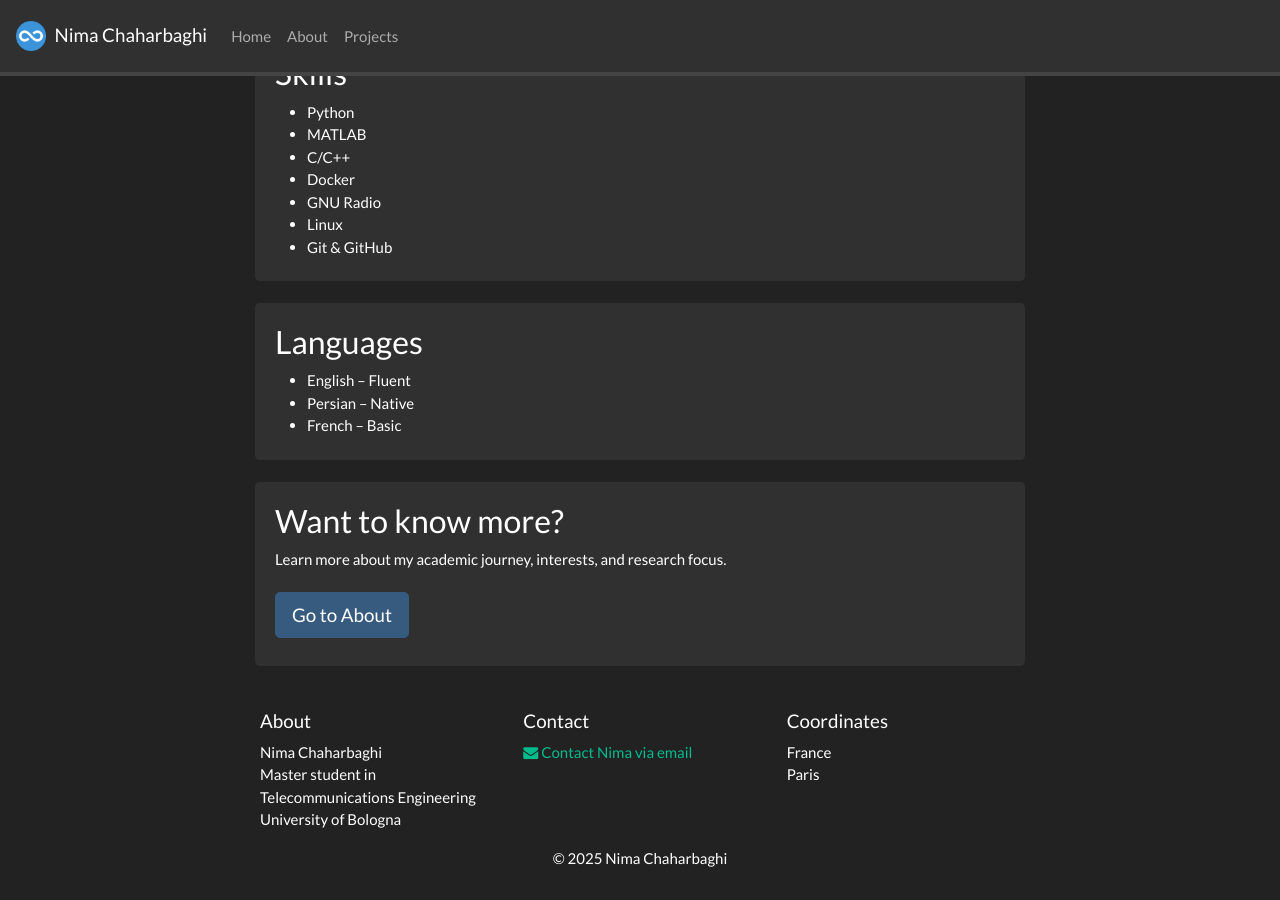
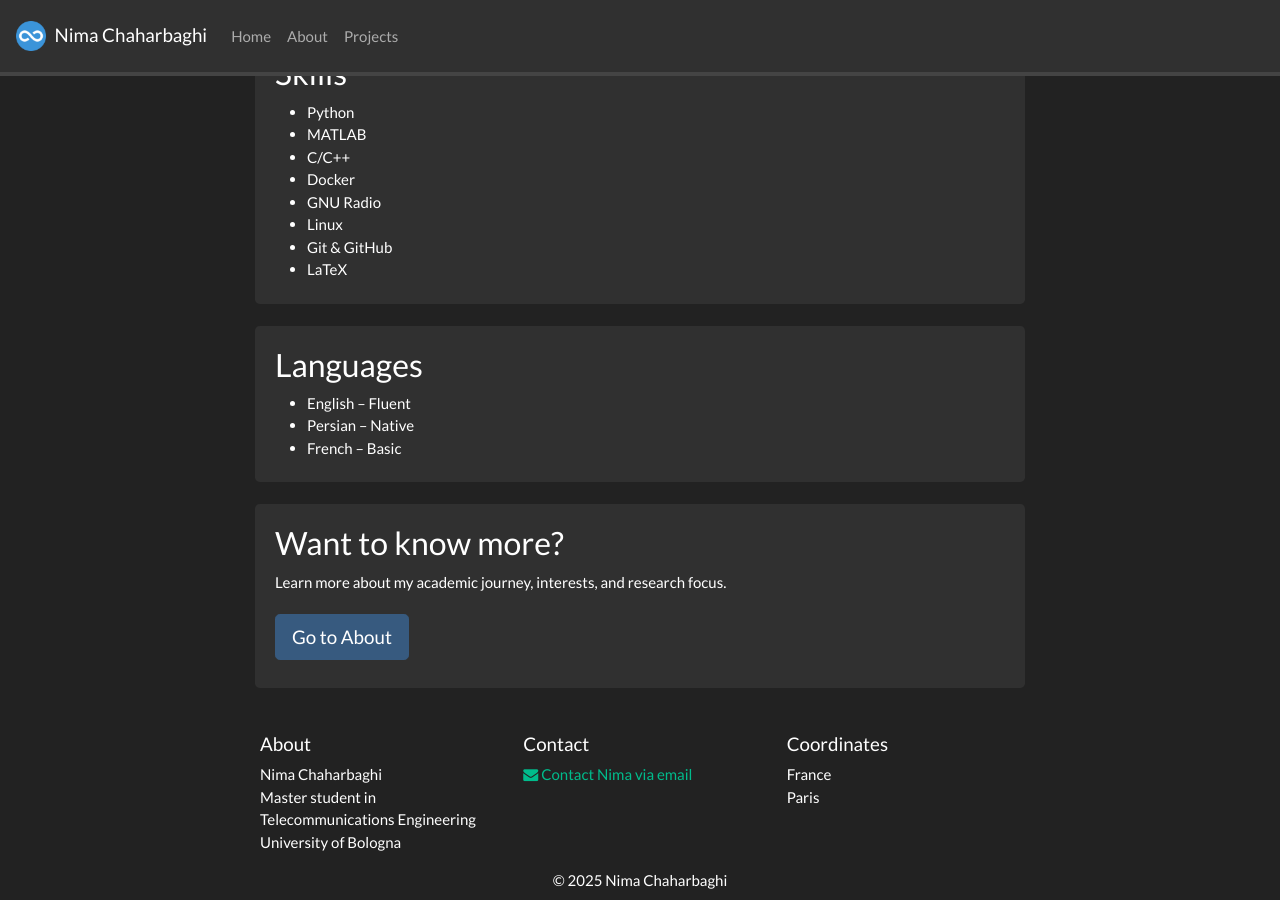
Before and after one commit to nimachaharbaghi/nimachaharbaghi.github.io, a Jekyll site: the page built from _pages/home.md, in a window 1280 px wide and 900 px high, scrolled down 735 px. Built offline with Jekyll 4.4.1, drawn with Linux system fonts in a browser that asks for light colours; nearby versions of some CDN libraries; a style sheet for code colours, icons or effects is not loaded.

Commit message:
Add LaTeX to skills list

```diff
--- a/_data/skills.yml
+++ b/_data/skills.yml
@@ -5,3 +5,4 @@
 - name: GNU Radio
 - name: Linux
 - name: Git & GitHub
+- name: LaTeX
```
